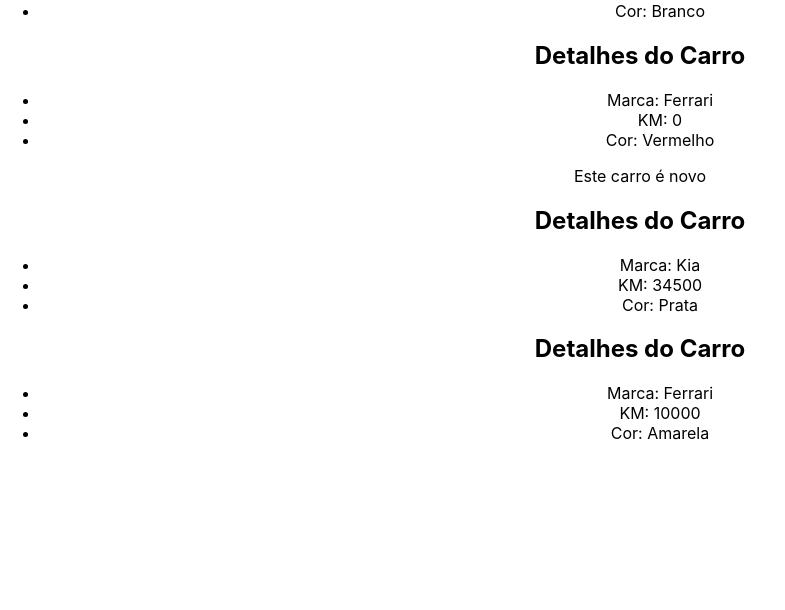
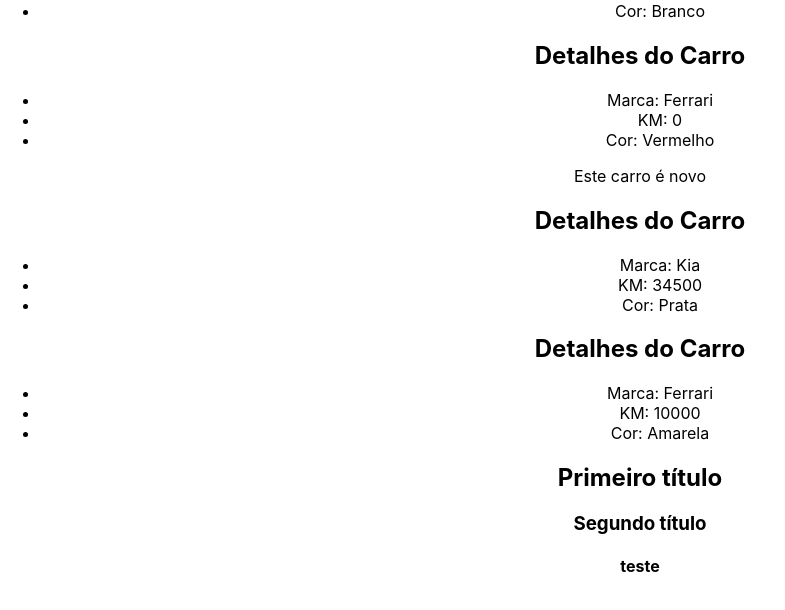
Before and after one commit to viniciuslemos93/curso-react, a React (Create React App) app in the folder 3_AVANCANDO-NOS-FUNDAMENTOS/secao3-avancando-no-react/: page / in a window 1280 px wide. Shown: the part 2070-2680 px from the top of the page, without its empty margins (0-785 px from the left). Built offline with nearby package versions, Linux system fonts and the light colour scheme.

Commit message:
feat: utilizando fragments ao invés de divs

```diff
--- a/3_AVANCANDO-NOS-FUNDAMENTOS/secao3-avancando-no-react/src/App.js
+++ b/3_AVANCANDO-NOS-FUNDAMENTOS/secao3-avancando-no-react/src/App.js
@@ -1,9 +1,10 @@
-import { useState } from 'react';
+import { Fragment, useState } from 'react';
 import './App.css';
 
 import City from './assets/city.jpg'
 import CarDetails from './components/CarDetails';
 import ConditionalRender from './components/ConditionalRender';
+import Fragmento from './components/Fragmento';
 import ListRender from './components/ListRender';
 
 import ManageData from './components/ManageData';
@@ -58,6 +59,8 @@
         />
       ))}
 
+      {/* Fragments */}
+      <Fragmento propFragment="teste" />
     </div>
   );
 }
--- /dev/null
+++ b/3_AVANCANDO-NOS-FUNDAMENTOS/secao3-avancando-no-react/src/components/Fragmento.js
@@ -0,0 +1,13 @@
+
+const Fragmento = ({propFragment}) => {
+
+  return (
+    <>
+        <h2>Primeiro título</h2>
+        <h3>Segundo título</h3>
+        <h4>{propFragment}</h4>
+    </>
+  )
+}
+
+export default Fragmento
```
